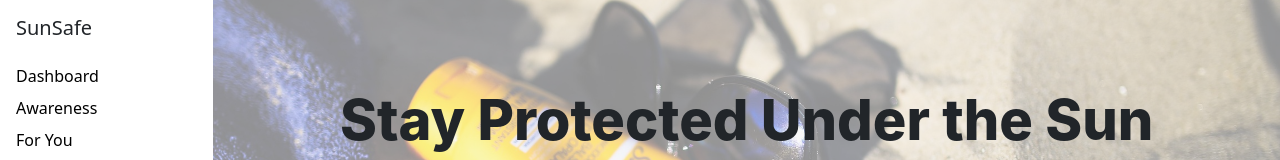
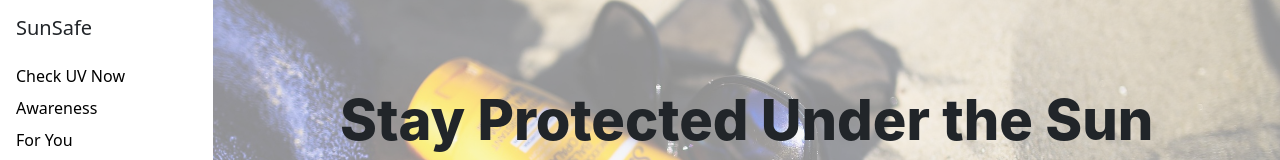
Before and after one commit to czhu0048-hash/FIT5120-TA38-ONBOARDING, a Vue app: page / in a window 1280 px wide. Shown: the top 160 px of the page. Built offline with nearby package versions, Linux system fonts and the light colour scheme.

Commit message:
updated to "Check UV Now" from "Dashboard"

```diff
--- a/src/App.vue
+++ b/src/App.vue
@@ -7,7 +7,7 @@
       <h4 class="to_homepage fs-5 mb-4" @click="toHome">SunSafe</h4>
       <ul class="nav flex-column">
         <li class="nav-item mb-2">
-          <router-link to="/dashboard" class="nav_item_custom text-black">Dashboard</router-link>
+          <router-link to="/dashboard" class="nav_item_custom text-black">Check UV Now</router-link>
         </li>
         <li class="nav-item mb-2">
           <router-link to="/awarenessOne" class="nav_item_custom text-black">Awareness</router-link>
```
